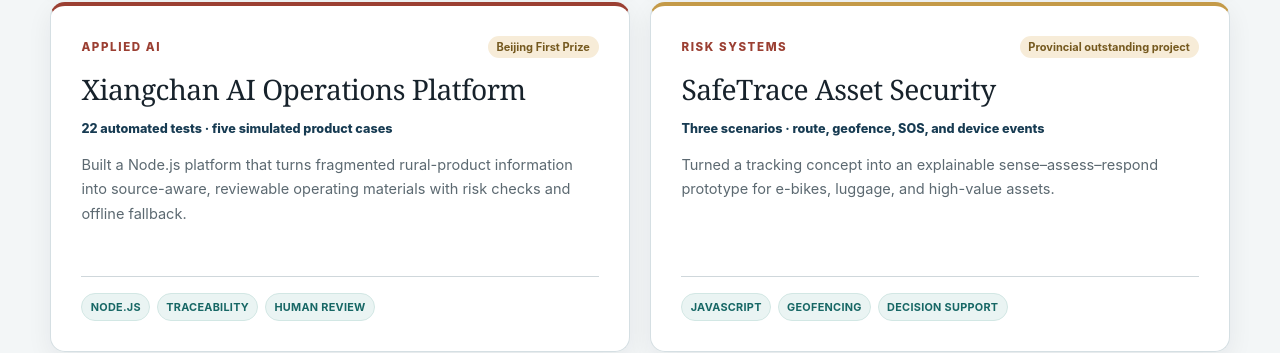
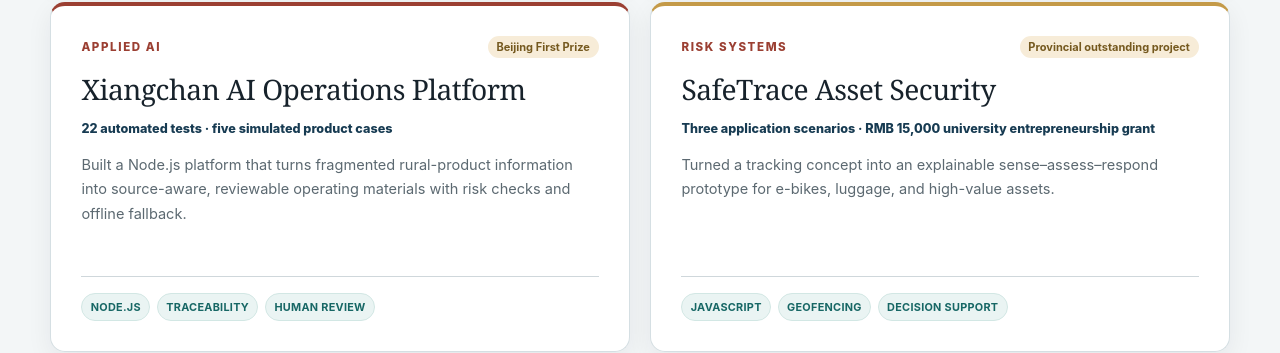
Before and after one commit to haonan-li-source/lihaonan.github.io, a Jekyll site: the page built from index.md, in a window 1280 px wide and 900 px high, scrolled down 1836 px. Shown: the part 139-492 px from the top of the window. Built offline with Jekyll 4.4.1, drawn with Linux system fonts in a browser that asks for light colours.

Commit message:
Add SafeTrace entrepreneurship funding

```diff
--- a/index.md
+++ b/index.md
@@ -93,7 +93,7 @@ description: Selected research, internships, and applied projects in statistics,
       <article class="research-card">
         <div class="card-topline"><span class="eyebrow">Risk systems</span><span class="card-note">Provincial outstanding project</span></div>
         <h3><a href="./projects/safetrace/">SafeTrace Asset Security</a></h3>
-        <p class="card-metric">Three scenarios · route, geofence, SOS, and device events</p>
+        <p class="card-metric">Three application scenarios · RMB 15,000 university entrepreneurship grant</p>
         <p>Turned a tracking concept into an explainable sense–assess–respond prototype for e-bikes, luggage, and high-value assets.</p>
         <div class="research-tags"><span>JavaScript</span><span>Geofencing</span><span>Decision support</span></div>
       </article>
```
Also changed, not shown: zh/index.md (+1 -1 lines).
